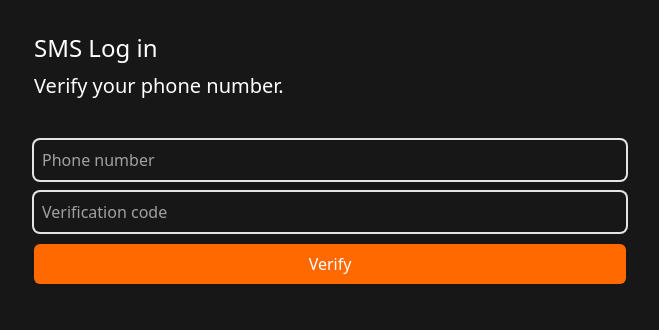
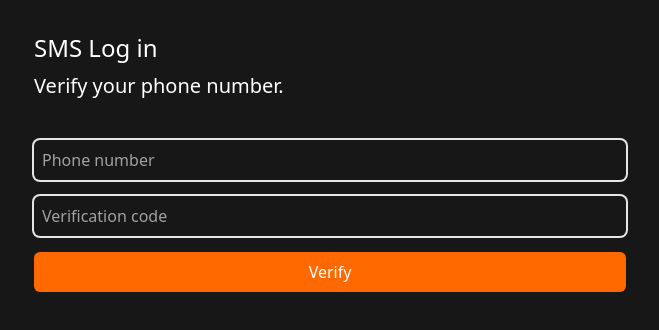
Before and after one commit to moonjuicy/next-carrot-market, a Next.js app: page /en/sms in a window 1280 px wide. Shown: the top 330 px of the page, without its empty margins (310-969 px from the left). Built offline with nearby package versions, Linux system fonts and the light colour scheme.

Commit message:
feat: sms UI

```diff
--- a/src/app/[locale]/sms/page.tsx
+++ b/src/app/[locale]/sms/page.tsx
@@ -10,7 +10,7 @@
         <h1 className="text-2xl">{t("title")}</h1>
         <h2 className="text-xl">{t("subtitle")}</h2>
       </div>
-      <form className="flex flex-col gap-3">
+      <form className="flex flex-col gap-4">
         <FormInput
           type="number"
           placeholder={t("phoneNumber")}
```
